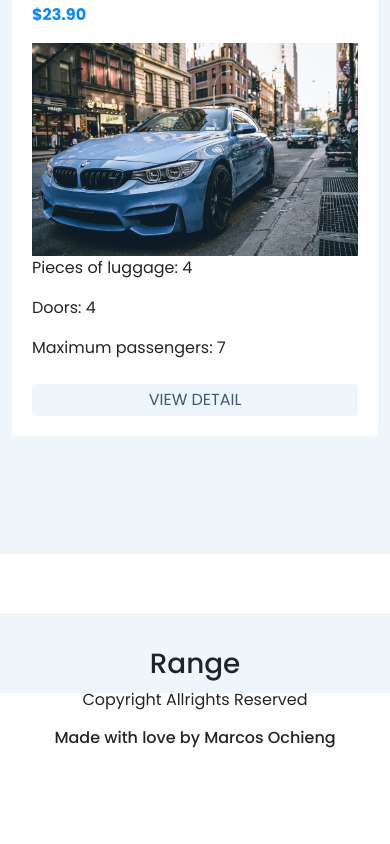
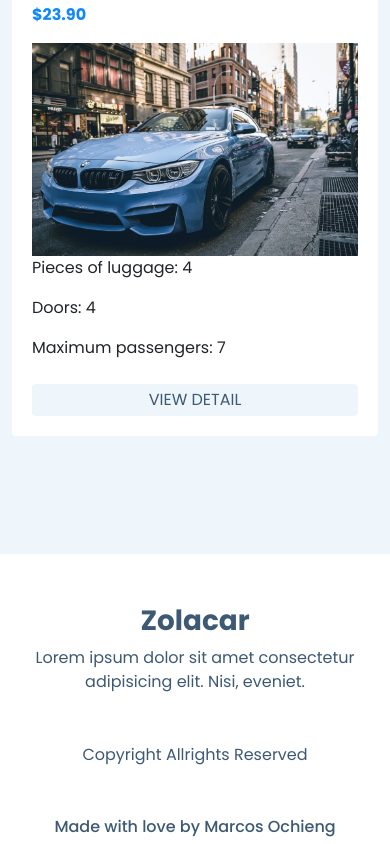
Before and after one commit to Marcos8060/upcar, a React (Create React App) app: page / in a window 390 px wide. Shown: the part 5904-6748 px from the top of the page. Before the commit the page ends 6659 px from the top, so only its background shows below. Built offline with nearby package versions, Linux system fonts and the light colour scheme.

Commit message:
made responsive changes in the footer section

```diff
--- a/src/components/Footer.js
+++ b/src/components/Footer.js
@@ -8,13 +8,14 @@
           <div className="container">
               <div className="row">
                   <div className="col-md-4 text-center">
-                      <h1 className='brand'>Range</h1>
+                      <h1 className='brand'>Zolacar</h1>
+                      <p>Lorem ipsum dolor sit amet consectetur adipisicing elit. Nisi, eveniet.</p>
                   </div>
                   <div className="col-md-4 text-center">
-                      <p>Copyright Allrights Reserved</p>
+                      <p className='copyright'>Copyright Allrights Reserved</p>
                   </div>
                   <div className="col-md-4 text-center">
-                      <h6>Made with love by Marcos Ochieng</h6>
+                      <h6 className='love'>Made with love by Marcos Ochieng</h6>
                   </div>
               </div>
           </div>
--- a/src/components/css/feature.css
+++ b/src/components/css/feature.css
@@ -2,7 +2,6 @@
     background: var(--secondary);
     padding-top: 7vh;
     padding-bottom: 10vh;
-    margin-bottom: 7vh;
 }
 .feature_title{
     font-size: 40px;
--- a/src/components/css/footer.css
+++ b/src/components/css/footer.css
@@ -1,6 +1,18 @@
 .app__footer{
-    background-color: var(--secondary);
-    height: 80px;
+    background-color: var(--white);
+    height: 20vh;
     font-family: poppins;
     padding-top: 4vh;
+    color: var(--nav);
 }
+.brand{
+    font-weight: bold;
+    color: var(--nav);
+    margin-top: 2vh;
+}
+.copyright{
+    margin-top: 4vh;
+}
+.love{
+    margin-top: 4vh;
+}
```
